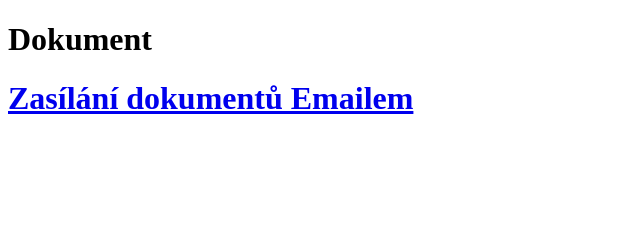
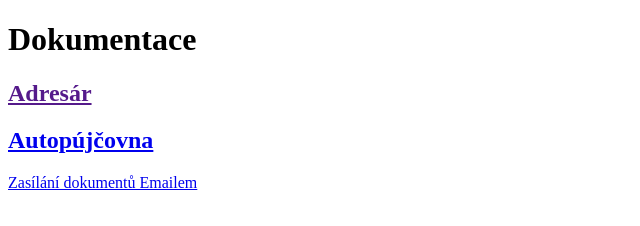
Before and after one commit to Robotak6086/Moje-dokumentace, a plain HTML site: page index.html in a window 1280 px wide. Shown: the whole page, without its empty margins (0-640 px from the left). Drawn offline with Linux system fonts and the light colour scheme.

Commit message:
pťidání stranek

```diff
--- a/index.html
+++ b/index.html
@@ -1,14 +1,19 @@
 <!DOCTYPE html>
 <html lang="en">
+
 <head>
     <meta charset="UTF-8">
     <meta http-equiv="X-UA-Compatible" content="IE=edge">
     <meta name="viewport" content="width=device-width, initial-scale=1.0">
     <title>Document</title>
 </head>
+
 <body>
-    <H1>Dokument<H1>
+    <H1>Dokumentace<H1>
+            <h2><a href="">Adresár</a></h2>
+            <h2><a href="autopujcovna.md">Autopújčovna</a></h2>
 
-        <a href="Zasílání dokumentů Emailem.md">Zasílání dokumentů Emailem</a>
+            <a href="Zasílání dokumentů Emailem.md">Zasílání dokumentů Emailem</a>
 </body>
+
 </html>
```
Also changed, not shown: 2 other files.
